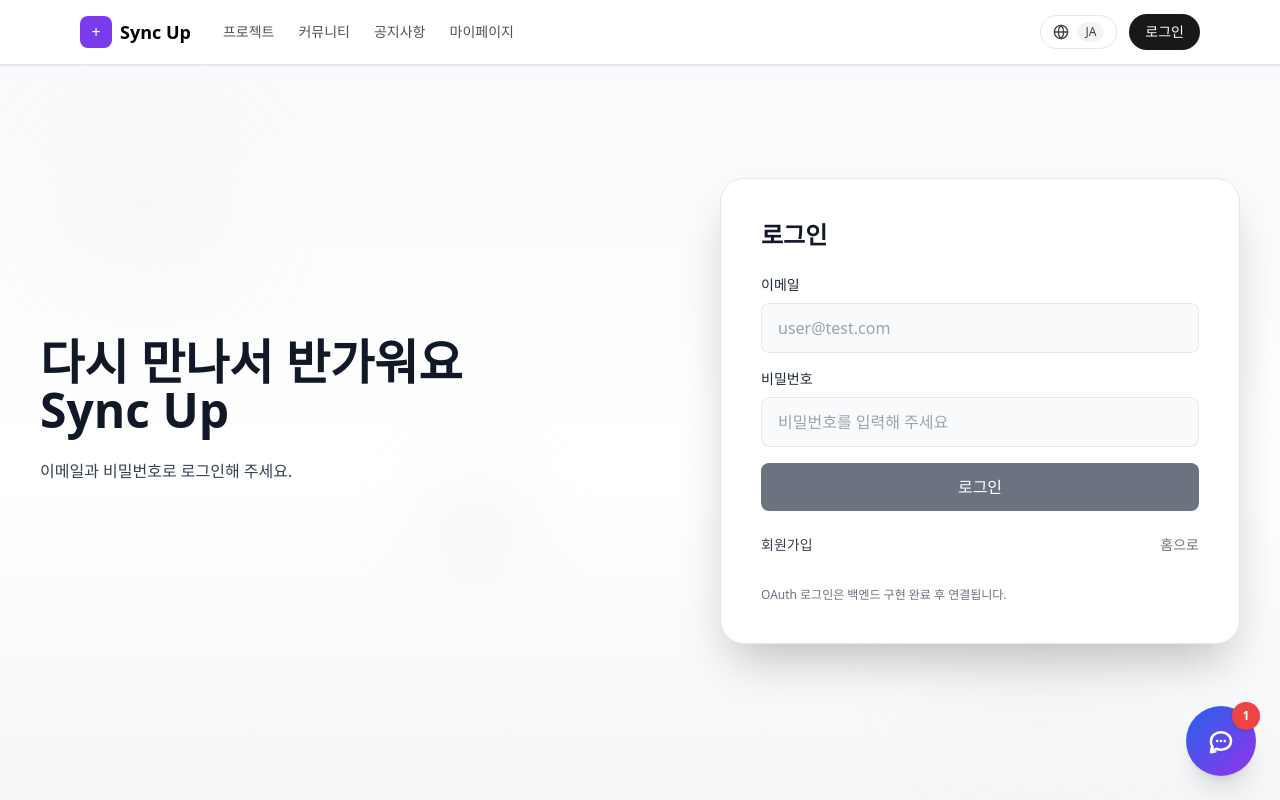
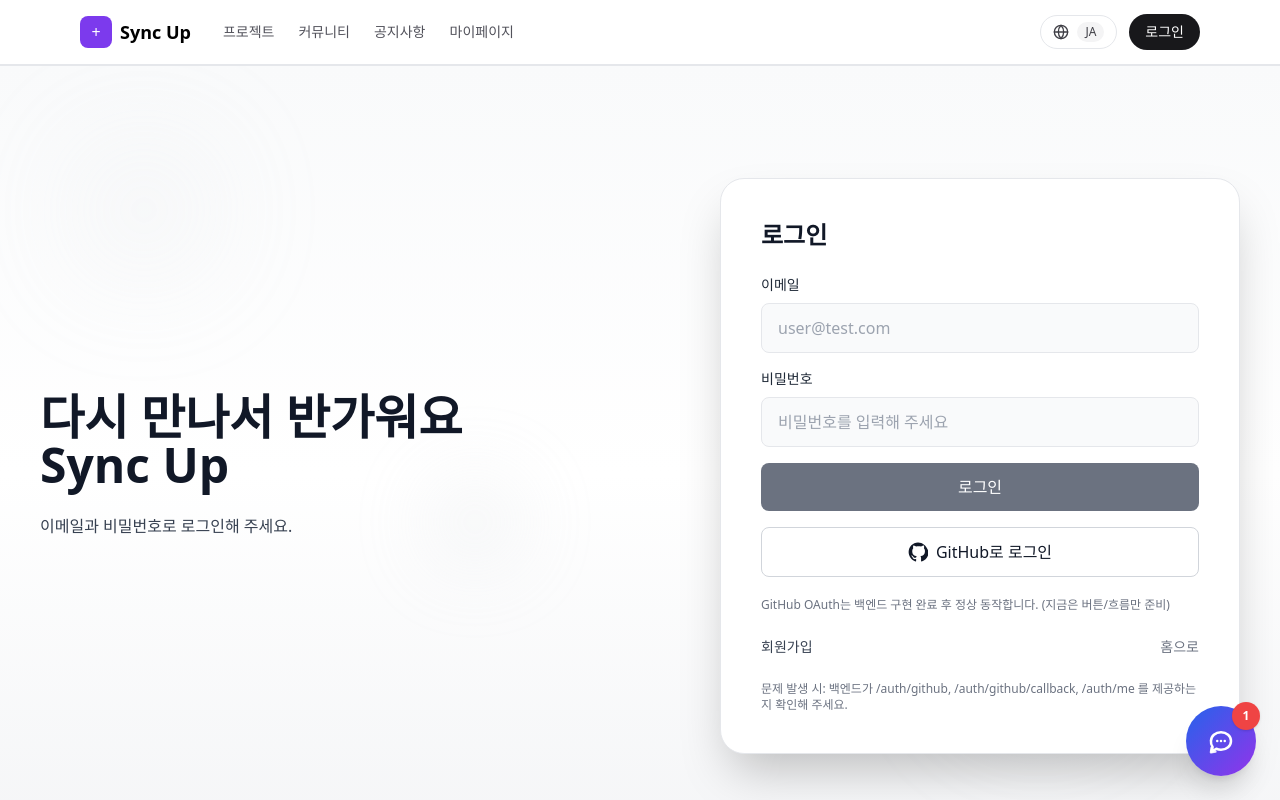
Before and after one commit to Sync-up-project/frontend, a Next.js app: page /login in a window 1280 px wide. Shown: the top 800 px of the page. Built offline with nearby package versions, Linux system fonts and the light colour scheme.

Commit message:
로그인/인증 로직 정리 및 의존성 업데이트

```diff
--- a/package.json
+++ b/package.json
@@ -16,7 +16,8 @@
     "next": "^14.2.35",
     "next-themes": "^0.4.6",
     "react": "^18.2.0",
-    "react-dom": "^18.2.0"
+    "react-dom": "^18.2.0",
+    "socket.io-client": "^4.8.3"
   },
   "devDependencies": {
     "@tailwindcss/postcss": "^4.1.18",
--- a/src/app/login/page.tsx
+++ b/src/app/login/page.tsx
@@ -1,15 +1,31 @@
-// src/app/login/page.tsx
 "use client";
 
 import { useEffect, useMemo, useState } from "react";
 import Link from "next/link";
 import { useRouter, useSearchParams } from "next/navigation";
 
-import { login, getAccessToken } from "@/lib/auth";
+import { login, getAccessToken, getCurrentUser } from "@/lib/auth";
 import { useI18n } from "@/lib/i18n";
 
 function isValidEmail(email: string): boolean {
   return /^[^\s@]+@[^\s@]+\.[^\s@]+$/.test(email);
+}
+
+function getBackendBaseUrl(): string {
+  return process.env.NEXT_PUBLIC_BACKEND_URL ?? "http://localhost:3001";
+}
+
+function GithubIcon({ className }: { className?: string }) {
+  return (
+    <svg
+      viewBox="0 0 24 24"
+      aria-hidden="true"
+      className={className}
+      fill="currentColor"
+    >
+      <path d="M12 .5C5.73.5.75 5.6.75 12.1c0 5.2 3.44 9.6 8.2 11.16.6.12.82-.27.82-.6 0-.3-.01-1.1-.02-2.16-3.34.75-4.04-1.66-4.04-1.66-.54-1.42-1.33-1.8-1.33-1.8-1.09-.77.08-.76.08-.76 1.2.09 1.83 1.28 1.83 1.28 1.07 1.9 2.8 1.35 3.49 1.03.11-.8.42-1.35.76-1.66-2.67-.32-5.47-1.38-5.47-6.12 0-1.35.46-2.45 1.22-3.32-.12-.32-.53-1.62.12-3.38 0 0 1.01-.33 3.3 1.27.96-.27 1.98-.4 3-.4s2.04.14 3 .4c2.29-1.6 3.3-1.27 3.3-1.27.65 1.76.24 3.06.12 3.38.76.87 1.22 1.97 1.22 3.32 0 4.76-2.8 5.8-5.48 6.11.43.39.82 1.16.82 2.34 0 1.69-.02 3.05-.02 3.46 0 .33.22.73.83.6 4.75-1.56 8.18-5.96 8.18-11.16C23.25 5.6 18.27.5 12 .5z" />
+    </svg>
+  );
 }
 
 export default function LoginPage() {
@@ -18,11 +34,13 @@
   const { tr } = useI18n();
 
   const next = searchParams.get("next") || "/projects";
+  const oauth = searchParams.get("oauth"); // success | failed | null
 
   const [email, setEmail] = useState("");
   const [password, setPassword] = useState("");
 
   const [submitting, setSubmitting] = useState(false);
+  const [oauthChecking, setOauthChecking] = useState(false);
   const [error, setError] = useState<string>("");
 
   // 이미 로그인 되어 있으면 바로 이동
@@ -31,6 +49,63 @@
     if (token) router.replace(next);
     // eslint-disable-next-line react-hooks/exhaustive-deps
   }, []);
+
+  // OAuth로 돌아왔을 때 처리
+  useEffect(() => {
+    let mounted = true;
+
+    async function handleOAuthReturn() {
+      if (!oauth) return;
+
+      if (oauth === "failed") {
+        setError(
+          tr(
+            "GitHub 로그인에 실패했습니다. 잠시 후 다시 시도해 주세요.",
+            "GitHubログインに失敗しました。しばらくしてから再度お試しください。"
+          )
+        );
+        return;
+      }
+
+      if (oauth === "success") {
+        setOauthChecking(true);
+        setError("");
+        try {
+          const me = await getCurrentUser();
+          if (!mounted) return;
+
+          if (me) {
+            router.replace(next);
+            return;
+          }
+
+          setError(
+            tr(
+              "GitHub 로그인은 완료되었지만 사용자 정보를 확인할 수 없습니다. 다시 로그인해 주세요.",
+              "GitHubログインは完了しましたが、ユーザー情報を確認できません。再度ログインしてください。"
+            )
+          );
+        } catch {
+          if (!mounted) return;
+          setError(
+            tr(
+              "GitHub 로그인 후 세션 확인에 실패했습니다. 백엔드 상태를 확인해 주세요.",
+              "GitHubログイン後のセッション確認に失敗しました。バックエンドの状態をご確認ください。"
+            )
+          );
+        } finally {
+          if (!mounted) return;
+          setOauthChecking(false);
+        }
+      }
+    }
+
+    handleOAuthReturn();
+
+    return () => {
+      mounted = false;
+    };
+  }, [oauth, next, router, tr]);
 
   const canSubmit = useMemo(() => {
     if (!isValidEmail(email.trim())) return false;
@@ -43,7 +118,12 @@
     setError("");
 
     if (!canSubmit) {
-      setError(tr("이메일/비밀번호를 확인해 주세요.", "メール/パスワードをご確認ください。"));
+      setError(
+        tr(
+          "이메일/비밀번호를 확인해 주세요.",
+          "メール/パスワードをご確認ください。"
+        )
+      );
       return;
     }
 
@@ -56,11 +136,27 @@
 
       router.replace(next);
     } catch (err) {
-      setError(err instanceof Error ? err.message : tr("로그인에 실패했습니다.", "ログインに失敗しました。"));
+      setError(
+        err instanceof Error
+          ? err.message
+          : tr("로그인에 실패했습니다.", "ログインに失敗しました。")
+      );
     } finally {
       setSubmitting(false);
     }
   }
+
+  function onGithubLogin() {
+    setError("");
+
+    const backend = getBackendBaseUrl();
+    const url = new URL(`${backend}/auth/github`);
+    url.searchParams.set("next", next);
+
+    window.location.href = url.toString();
+  }
+
+  const isBusy = submitting || oauthChecking;
 
   return (
     <div className="min-h-screen pt-20 bg-gradient-to-b from-gray-50 via-white to-gray-100 relative overflow-hidden">
@@ -104,6 +200,7 @@
                   placeholder={tr("user@test.com", "user@test.com")}
                   className="w-full px-4 py-3 bg-gray-50 border border-gray-200 rounded-lg focus:outline-none focus:ring-2 focus:ring-gray-300 focus:border-gray-300"
                   autoComplete="email"
+                  disabled={isBusy}
                 />
               </div>
 
@@ -115,9 +212,13 @@
                   type="password"
                   value={password}
                   onChange={(e) => setPassword(e.target.value)}
-                  placeholder={tr("비밀번호를 입력해 주세요", "パスワードを入力してください")}
+                  placeholder={tr(
+                    "비밀번호를 입력해 주세요",
+                    "パスワードを入力してください"
+                  )}
                   className="w-full px-4 py-3 bg-gray-50 border border-gray-200 rounded-lg focus:outline-none focus:ring-2 focus:ring-gray-300 focus:border-gray-300"
                   autoComplete="current-password"
+                  disabled={isBusy}
                 />
               </div>
 
@@ -127,18 +228,48 @@
                 </div>
               ) : null}
 
+              {/* ✅ 검정 로그인 버튼 */}
               <button
                 type="submit"
-                disabled={!canSubmit || submitting}
+                disabled={!canSubmit || submitting || oauthChecking}
                 className={[
                   "w-full py-3 rounded-lg transition-colors font-medium",
-                  !canSubmit || submitting
+                  !canSubmit || submitting || oauthChecking
                     ? "bg-gray-500 text-white cursor-not-allowed"
                     : "bg-gray-900 text-white hover:bg-gray-800",
                 ].join(" ")}
               >
-                {submitting ? tr("로그인 중...", "ログイン中...") : tr("로그인", "ログイン")}
+                {submitting
+                  ? tr("로그인 중...", "ログイン中...")
+                  : tr("로그인", "ログイン")}
               </button>
+
+              {/* ✅ GitHub 로그인 버튼: 검정 로그인 버튼 아래 */}
+              <button
+                type="button"
+                onClick={onGithubLogin}
+                disabled={isBusy}
+                className={[
+                  "w-full py-3 rounded-lg transition-colors font-medium border flex items-center justify-center gap-2",
+                  isBusy
+                    ? "bg-gray-100 text-gray-500 cursor-not-allowed border-gray-200"
+                    : "bg-white text-gray-900 hover:bg-gray-50 border-gray-300",
+                ].join(" ")}
+              >
+                <GithubIcon className="h-5 w-5" />
+                {oauthChecking
+                  ? tr("GitHub 로그인 확인 중...", "GitHubログイン確認中...")
+                  : tr("GitHub로 로그인", "GitHubでログイン")}
+              </button>
+
+              <div className="pt-1">
+                <p className="text-xs text-gray-500">
+                  {tr(
+                    "GitHub OAuth는 백엔드 구현 완료 후 정상 동작합니다. (지금은 버튼/흐름만 준비)",
+                    "GitHub OAuthはバックエンド実装完了後に正常動作します。（現在はボタン/フローのみ準備）"
+                  )}
+                </p>
+              </div>
 
               <div className="flex items-center justify-between pt-2">
                 <Link href="/signup" className="text-sm text-gray-700 hover:underline">
@@ -150,12 +281,11 @@
                 </Link>
               </div>
 
-              {/* OAuth는 아직 미구현이므로 UI만 둡니다 */}
-              <div className="pt-4">
+              <div className="pt-2">
                 <p className="text-xs text-gray-500">
                   {tr(
-                    "OAuth 로그인은 백엔드 구현 완료 후 연결됩니다.",
-                    "OAuthログインはバックエンド実装完了後に接続されます。"
+                    "문제 발생 시: 백엔드가 /auth/github, /auth/github/callback, /auth/me 를 제공하는지 확인해 주세요.",
+                    "問題が発生した場合: バックエンドが /auth/github, /auth/github/callback, /auth/me を提供しているかご確認ください。"
                   )}
                 </p>
               </div>
--- a/src/lib/auth.ts
+++ b/src/lib/auth.ts
@@ -1,31 +1,43 @@
 // src/lib/auth.ts
 
-type LoginRequest = {
+export type LoginRequest = {
   email: string;
   password: string;
 };
 
-type SessionUser = {
+export type SessionUser = {
   id: string; // ✅ Prisma/백엔드 ID는 보통 string
   nickname: string;
   email?: string;
   role?: string;
   profileImageUrl?: string | null;
+
+  // (선택) GitHub 확장 대비
+  github?: {
+    isConnected?: boolean;
+    username?: string;
+    url?: string;
+    avatarUrl?: string;
+  };
+
+  githubUsername?: string;
+  githubUrl?: string;
+  githubAvatarUrl?: string;
 };
 
-type LoginResponse = {
+export type LoginResponse = {
   accessToken: string;
   expiresIn?: number;
   user?: SessionUser;
 };
 
-type SignupRequest = {
+export type SignupRequest = {
   email: string;
   password: string;
   nickname: string;
 };
 
-type SignupResponse = {
+export type SignupResponse = {
   accessToken: string;
   expiresIn?: number;
   user?: SessionUser;
@@ -76,6 +88,10 @@
   notifyAuthChanged();
 }
 
+/**
+ * ✅ 기존 동작 유지: 로컬 캐시(SessionUser)만 읽음
+ * - "진짜 DB 유저"가 필요하면 fetchCurrentUser() 사용
+ */
 export function getCurrentUser(): SessionUser | null {
   if (typeof window === "undefined") return null;
   const raw = window.localStorage.getItem(SESSION_USER_KEY);
@@ -110,9 +126,66 @@
 }
 
 /**
+ * ✅ 핵심 추가: 백엔드에서 현재 로그인 유저(/auth/me)를 Bearer로 가져오기
+ * - 성공하면 로컬 캐시(SESSION_USER_KEY) 갱신
+ */
+export async function fetchCurrentUser(): Promise<SessionUser> {
+  const token = getAccessToken();
+  if (!token) throw new Error("인증 토큰이 없습니다.");
+
+  const url = `${getApiBaseUrl()}/auth/me`;
+
+  const data = await fetchJson<any>(url, {
+    method: "GET",
+    headers: {
+      Authorization: `Bearer ${token}`,
+      Accept: "application/json",
+    },
+    cache: "no-store",
+    credentials: "include",
+  });
+
+  // { user: {...} } or {...}
+  const u = data?.user ?? data ?? {};
+
+  const normalized: SessionUser = {
+    id: String(u?.id ?? ""),
+    nickname: String(u?.nickname ?? u?.name ?? u?.username ?? ""),
+    email: typeof u?.email === "string" ? u.email : undefined,
+    role: typeof u?.role === "string" ? u.role : undefined,
+    profileImageUrl:
+      (u?.profileImageUrl ??
+        u?.profile_image_url ??
+        u?.githubAvatarUrl ??
+        u?.avatarUrl ??
+        u?.github?.avatarUrl ??
+        null) as string | null,
+
+    github: u?.github
+      ? {
+          isConnected: Boolean(u.github.isConnected),
+          username: typeof u.github.username === "string" ? u.github.username : undefined,
+          url: typeof u.github.url === "string" ? u.github.url : undefined,
+          avatarUrl: typeof u.github.avatarUrl === "string" ? u.github.avatarUrl : undefined,
+        }
+      : undefined,
+
+    githubUsername: typeof u?.githubUsername === "string" ? u.githubUsername : undefined,
+    githubUrl: typeof u?.githubUrl === "string" ? u.githubUrl : undefined,
+    githubAvatarUrl: typeof u?.githubAvatarUrl === "string" ? u.githubAvatarUrl : undefined,
+  };
+
+  if (!normalized.id || !normalized.nickname) {
+    throw new Error("유저 정보를 불러왔지만 필수 필드(id/nickname)가 비어있습니다.");
+  }
+
+  saveCurrentUser(normalized);
+  return normalized;
+}
+
+/**
  * 닉네임 중복 확인
- * - 백엔드가 제공하는 경우에만 검증합니다.
- * - 백엔드가 미구현/오류면 UX를 막지 않기 위해 true(사용 가능)로 처리
+ * - 백엔드 미구현이면 UX를 막지 않기 위해 true(사용 가능)로 처리
  */
 export async function checkNicknameAvailable(nickname: string): Promise<boolean> {
   const trimmed = nickname.trim();
@@ -123,7 +196,6 @@
   try {
     const res = await fetch(url, { method: "GET" });
 
-    // 중복을 409로 내리는 서버도 있어서 우선 처리
     if (res.status === 409) return false;
 
     if (res.ok) {
@@ -139,6 +211,7 @@
       return true;
     }
 
+    // 404/500 등은 “검증 불가 → 일단 통과”
     return true;
   } catch {
     return true;
@@ -152,12 +225,17 @@
     method: "POST",
     headers: { "Content-Type": "application/json" },
     body: JSON.stringify(payload),
-    // refresh 쿠키까지 쓰게 되면 필요할 수 있어요.
-    // credentials: "include",
   });
 
   if (res?.accessToken) saveAccessToken(res.accessToken);
   if (res?.user) saveCurrentUser(res.user);
+
+  // ✅ 가능하면 /auth/me로 최신 유저정보 동기화 (실패해도 로그인은 유지)
+  try {
+    await fetchCurrentUser();
+  } catch {
+    // ignore
+  }
 
   return res;
 }
@@ -169,13 +247,17 @@
     method: "POST",
     headers: { "Content-Type": "application/json" },
     body: JSON.stringify(payload),
-    // refresh 쿠키까지 쓰게 되면 필요할 수 있어요.
-    // credentials: "include",
   });
 
-  // ✅ 회원가입 직후에도 로그인 상태가 되도록 토큰/유저 저장
   if (res?.accessToken) saveAccessToken(res.accessToken);
   if (res?.user) saveCurrentUser(res.user);
+
+  // ✅ 가능하면 /auth/me로 최신 유저정보 동기화
+  try {
+    await fetchCurrentUser();
+  } catch {
+    // ignore
+  }
 
   return res;
 }
@@ -189,6 +271,7 @@
     method: "GET",
     headers: { Authorization: `Bearer ${token}` },
     cache: "no-store",
+    credentials: "include",
   });
 }
 
@@ -231,3 +314,14 @@
     body: JSON.stringify(payload),
   });
 }
+
+/**
+ * ✅ 빌드에서 "not exported"가 뜨는 경우를 확실히 막기 위한 재-export(안전장치)
+ * (중복 export여도 문제 없음)
+ */
+export {
+  clearAccessToken as __clearAccessToken_export_guard,
+  login as __login_export_guard,
+  signup as __signup_export_guard,
+  checkNicknameAvailable as __checkNickname_export_guard,
+};
```
Also changed, not shown: 1 other file (tests, documents, lock files or other folders).
